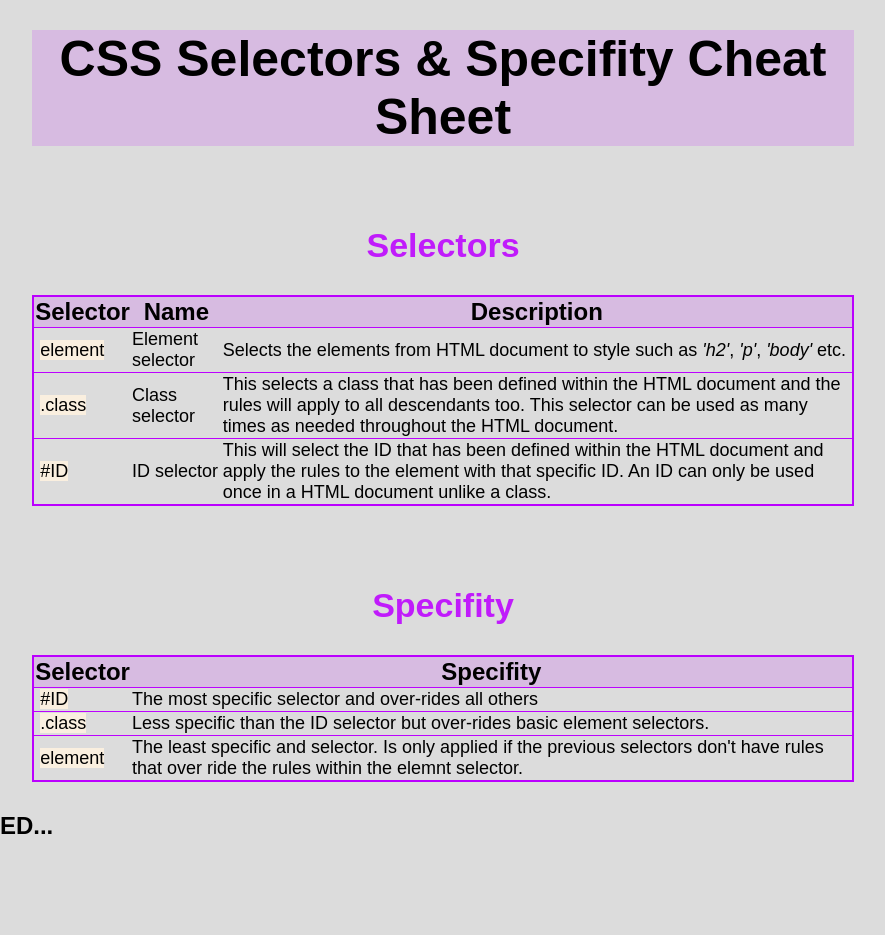
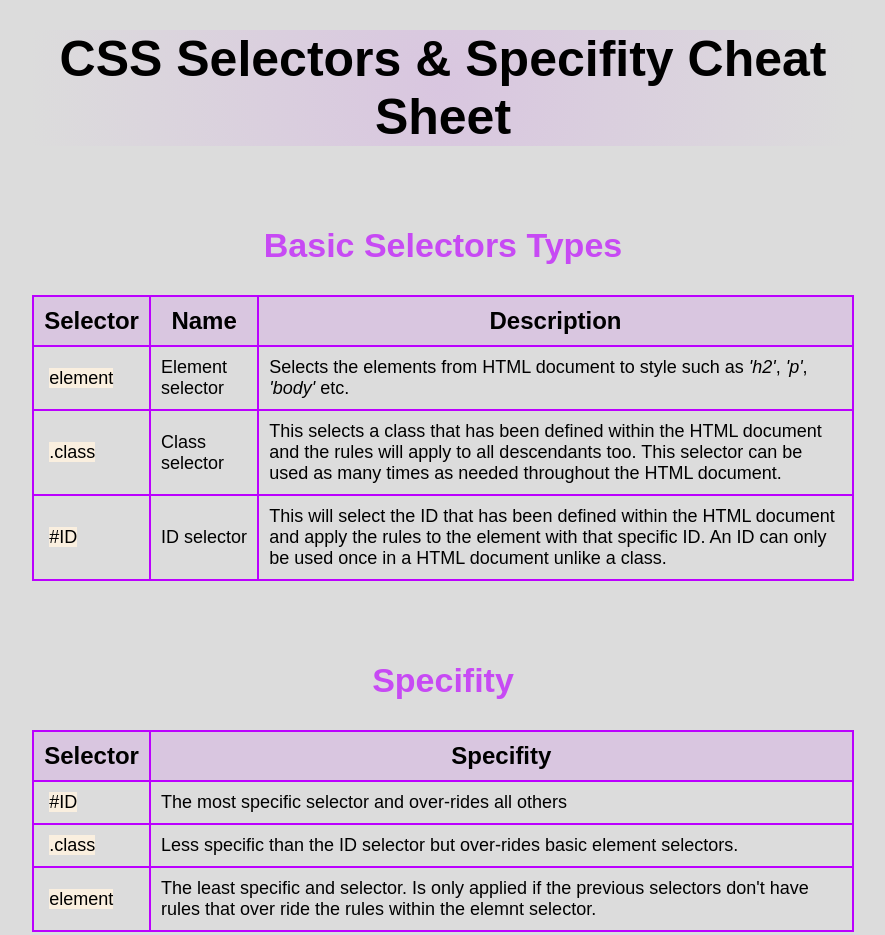
Before and after one commit to Balen-27/CheatSheet, a plain HTML site: page index.html in a window 1280 px wide. Shown: the top 935 px of the page, without its empty margins (197-1082 px from the left). Before the commit the page ends 860 px from the top, so only its background shows below. Drawn offline with Linux system fonts and the light colour scheme.

Commit message:
Changed the background color of the title (h1) to a gradient background color, lowered the opacity of the subheadings(h2). Padded all the cells of both tables to make them seem less cramped and added columna and row colouring for both tables too.

```diff
--- a/index.html
+++ b/index.html
@@ -14,38 +14,38 @@
   </head>
   <header><h1>CSS Selectors &amp; Specifity Cheat Sheet</h1></header>
   <body>
-    <h2 class="subheading">Selectors</h2>
+    <h2 class="subheading">Basic Selectors Types</h2>
     <table>
       <thead>
         <tr>
-          <th scope="col">Selector</th>
-          <th scope="col">Name</th>
-          <th scope="col">Description</th>
+          <th scope="col" class="col-right">Selector</th>
+          <th scope="col" class="col-right">Name</th>
+          <th scope="col" class="col-right">Description</th>
         </tr>
       </thead>
-      <tbody class="table-body">
-        <tr class="rable-row">
-          <td class="selector"><span>element</span></td>
-          <td>Element selector</td>
-          <td>
+      <tbody>
+        <tr>
+          <td class="selector col-right"><span>element</span></td>
+          <td class="column col-right">Element selector</td>
+          <td class="column">
             Selects the elements from HTML document to style such as
             <em>&apos;h2&apos;</em>&comma; <em>&apos;p&apos;</em>&comma;
             <em>&apos;body&apos;</em> etc.
           </td>
         </tr>
-        <tr class="rable-row">
-          <td class="selector"><span>.class</span></td>
-          <td>Class selector</td>
-          <td>
+        <tr>
+          <td class="selector col-right"><span>.class</span></td>
+          <td class="column col-right">Class selector</td>
+          <td class="column">
             This selects a class that has been defined within the HTML document
             and the rules will apply to all descendants too. This selector can
             be used as many times as needed throughout the HTML document.
           </td>
         </tr>
-        <tr class="rable-row">
-          <td class="selector"><span>#ID</span></td>
-          <td>ID selector</td>
-          <td>
+        <tr>
+          <td class="selector col-right"><span>#ID</span></td>
+          <td class="column col-right">ID selector</td>
+          <td class="column">
             This will select the ID that has been defined within the HTML
             document and apply the rules to the element with that specific ID.
             An ID can only be used once in a HTML document unlike a class.
@@ -56,26 +56,28 @@
     <h2 class="subheading">Specifity</h2>
     <table>
       <thead>
-        <tr class="table-header">
-          <th scope="col">Selector</th>
-          <th scope="col">Specifity</th>
+        <tr>
+          <th scope="col" class="col-right">Selector</th>
+          <th scope="col" class="col-right">Specifity</th>
         </tr>
       </thead>
       <tbody>
         <tr>
-          <td class="selector"><span>#ID</span></td>
-          <td>The most specific selector and over-rides all others</td>
+          <td class="selector col-right"><span>#ID</span></td>
+          <td class="column">
+            The most specific selector and over-rides all others
+          </td>
         </tr>
         <tr>
-          <td class="selector"><span>.class</span></td>
-          <td>
+          <td class="selector col-right"><span>.class</span></td>
+          <td class="column">
             Less specific than the ID selector but over-rides basic element
             selectors.
           </td>
         </tr>
         <tr>
-          <td class="selector"><span>element</span></td>
-          <td>
+          <td class="selector col-right"><span>element</span></td>
+          <td class="column">
             The least specific and selector. Is only applied if the previous
             selectors don't have rules that over ride the rules within the
             elemnt selector.
@@ -83,6 +85,6 @@
         </tr>
       </tbody>
     </table>
-    <h2>TO BE CONTINUED...</h2>
+    <h2 class="future">TO BE CONTINUED...</h2>
   </body>
 </html>
--- a/resources/css/style.css
+++ b/resources/css/style.css
@@ -12,14 +12,15 @@ h1 {
   text-align: center;
   margin: 30px auto;
   width: 65%;
-  background-color: rgba(188, 2, 255, 0.15);
+  /* background-color: rgba(188, 2, 255, 0.05); */
+  background: radial-gradient(circle, rgba(188, 2, 255, 0.1), gainsboro);
 }
 
 .subheading {
   text-align: center;
   font-size: 34px;
   margin-top: 80px;
-  color: rgba(188, 2, 255, 0.887);
+  color: rgba(188, 2, 255, 0.67);
 }
 
 table {
@@ -31,7 +32,7 @@ table {
 }
 
 tr {
-  border: 1px solid rgb(188, 2, 255);
+  border: 2px solid rgb(187, 0, 255);
 }
 
 .selector {
@@ -46,5 +47,19 @@ span {
 
 thead {
   font-size: 24px;
-  background-color: rgba(188, 2, 255, 0.15);
+  background-color: rgba(188, 2, 255, 0.1);
 }
+
+.future {
+  margin-top: 50px;
+  text-align: center;
+}
+
+.col-right {
+  border-right: 2px solid rgb(187, 0, 255);
+}
+
+th,
+td {
+  padding: 10px;
+}
```
